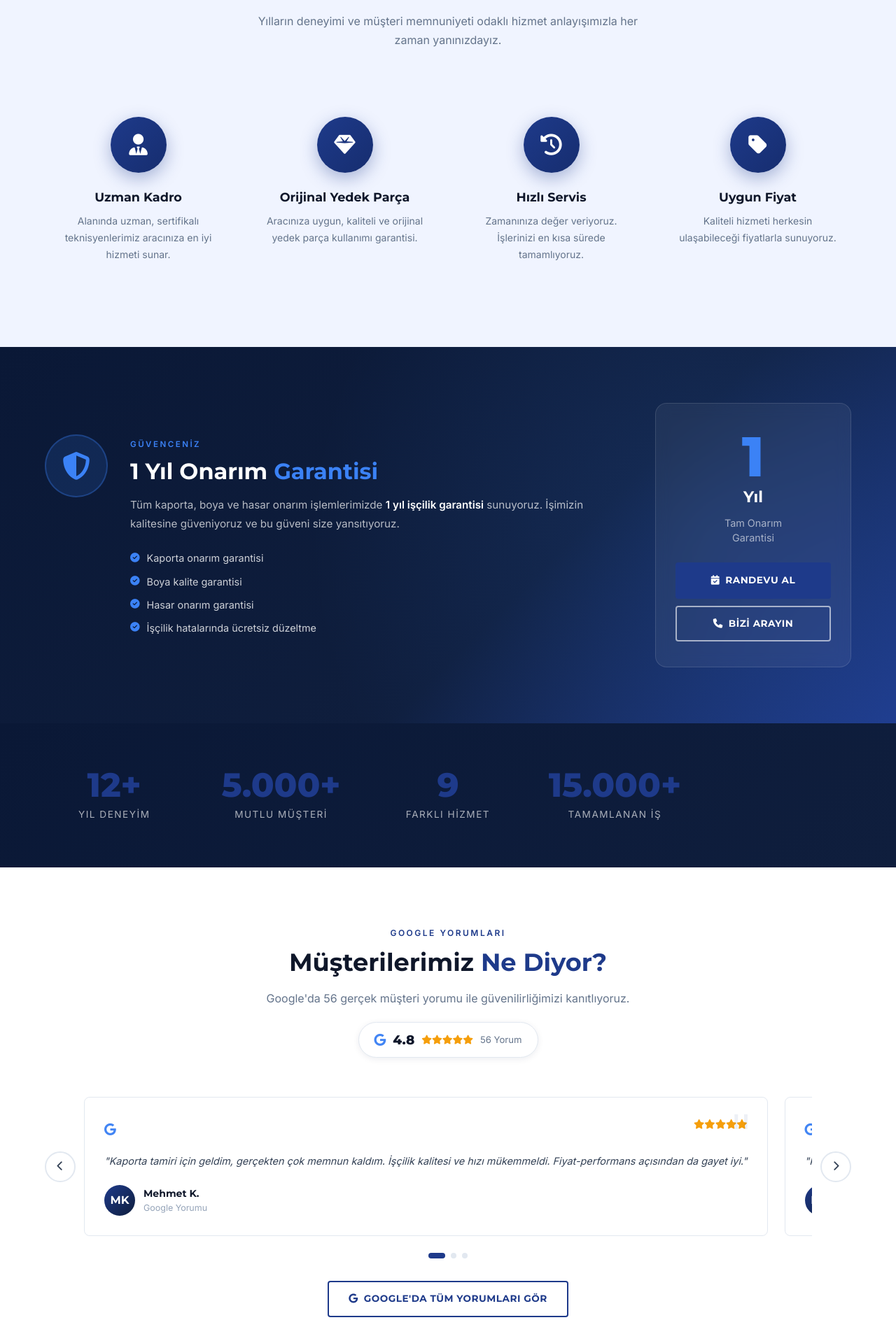
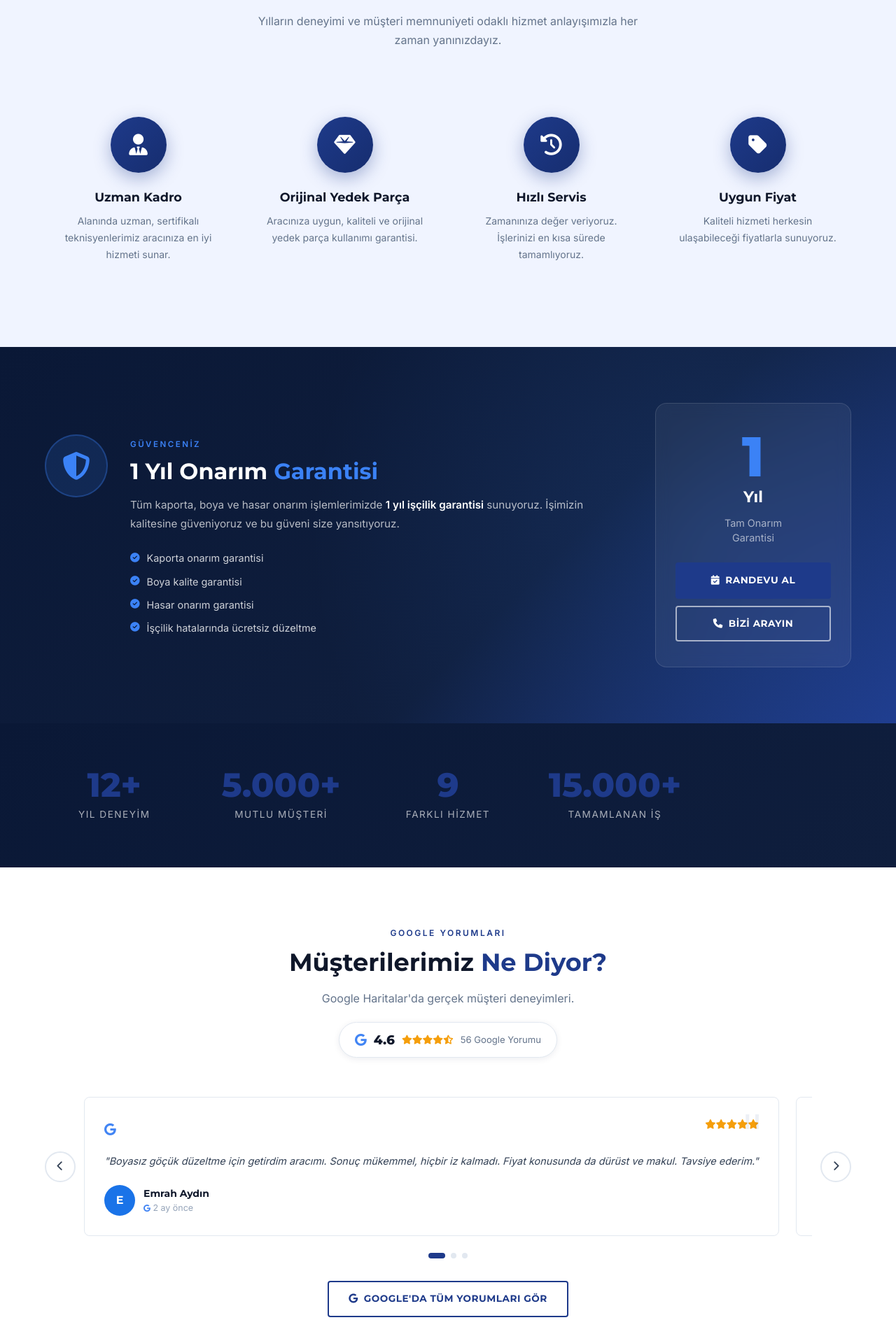
Before and after one commit to cemstark/drn-website, a PHP site: page / in a window 1280 px wide. Shown: the part 2193-4080 px from the top of the page at 70% size. Run offline with PHP 8.4, Linux system fonts and the light colour scheme.

Commit message:
Yazim hatalari, blog toggle, Google yorumlari guncellendi v16
Made-with: Cursor

```diff
--- a/css/style.css
+++ b/css/style.css
@@ -897,6 +897,19 @@ h1, h2, h3, h4, h5, h6 {
 .blog-card-body h3:hover { color: var(--red); cursor: pointer; }
 .blog-card-body p { font-size: 0.86rem; color: var(--gray); line-height: 1.7; flex: 1; margin-bottom: 20px; }
 .blog-card-footer { display: flex; align-items: center; justify-content: space-between; }
+.blog-detail {
+  padding: 16px 0 8px;
+  border-top: 1px solid var(--border);
+  margin-top: 14px;
+}
+.blog-detail p {
+  font-size: 0.88rem;
+  color: var(--gray-dark);
+  line-height: 1.8;
+  margin-bottom: 12px;
+}
+.blog-detail p:last-child { margin-bottom: 0; }
+.blog-detail strong { color: var(--black); }
 .read-more {
   color: var(--red);
   font-family: 'Montserrat', sans-serif;
--- a/galeri.html
+++ b/galeri.html
@@ -9,7 +9,7 @@
   <link rel="preconnect" href="https://fonts.gstatic.com" crossorigin>
   <link href="https://fonts.googleapis.com/css2?family=Montserrat:wght@400;500;600;700;800&family=Inter:wght@300;400;500;600&family=Playfair+Display:wght@700;800&display=swap" rel="stylesheet">
   <link rel="stylesheet" href="https://cdnjs.cloudflare.com/ajax/libs/font-awesome/6.5.0/css/all.min.css">
-  <link rel="stylesheet" href="css/style.css?v=15">
+  <link rel="stylesheet" href="css/style.css?v=16">
   <style>
     .gallery-item[data-color="1"] .gallery-inner { background: linear-gradient(135deg, #1a0a0a 0%, #3d1010 100%); }
     .gallery-item[data-color="2"] .gallery-inner { background: linear-gradient(135deg, #0a0a1a 0%, #101035 100%); }
@@ -300,6 +300,6 @@
     </div>
   </footer>
 
-  <script src="js/main.js?v=9"></script>
+  <script src="js/main.js?v=10"></script>
 </body>
 </html>
--- a/hakkimizda.html
+++ b/hakkimizda.html
@@ -9,7 +9,7 @@
   <link rel="preconnect" href="https://fonts.gstatic.com" crossorigin>
   <link href="https://fonts.googleapis.com/css2?family=Montserrat:wght@400;500;600;700;800&family=Inter:wght@300;400;500;600&family=Playfair+Display:wght@700;800&display=swap" rel="stylesheet">
   <link rel="stylesheet" href="https://cdnjs.cloudflare.com/ajax/libs/font-awesome/6.5.0/css/all.min.css">
-  <link rel="stylesheet" href="css/style.css?v=15">
+  <link rel="stylesheet" href="css/style.css?v=16">
 </head>
 <body>
 
@@ -241,6 +241,6 @@
     </div>
   </footer>
 
-  <script src="js/main.js?v=9"></script>
+  <script src="js/main.js?v=10"></script>
 </body>
 </html>
--- a/hizmetler.html
+++ b/hizmetler.html
@@ -9,7 +9,7 @@
   <link rel="preconnect" href="https://fonts.gstatic.com" crossorigin>
   <link href="https://fonts.googleapis.com/css2?family=Montserrat:wght@400;500;600;700;800&family=Inter:wght@300;400;500;600&family=Playfair+Display:wght@700;800&display=swap" rel="stylesheet">
   <link rel="stylesheet" href="https://cdnjs.cloudflare.com/ajax/libs/font-awesome/6.5.0/css/all.min.css">
-  <link rel="stylesheet" href="css/style.css?v=15">
+  <link rel="stylesheet" href="css/style.css?v=16">
 </head>
 <body>
 
@@ -302,6 +302,6 @@
     </div>
   </footer>
 
-  <script src="js/main.js?v=9"></script>
+  <script src="js/main.js?v=10"></script>
 </body>
 </html>
--- a/iletisim.html
+++ b/iletisim.html
@@ -9,7 +9,7 @@
   <link rel="preconnect" href="https://fonts.gstatic.com" crossorigin>
   <link href="https://fonts.googleapis.com/css2?family=Montserrat:wght@400;500;600;700;800&family=Inter:wght@300;400;500;600&family=Playfair+Display:wght@700;800&display=swap" rel="stylesheet">
   <link rel="stylesheet" href="https://cdnjs.cloudflare.com/ajax/libs/font-awesome/6.5.0/css/all.min.css">
-  <link rel="stylesheet" href="css/style.css?v=15">
+  <link rel="stylesheet" href="css/style.css?v=16">
 </head>
 <body>
 
@@ -256,6 +256,6 @@
     </div>
   </footer>
 
-  <script src="js/main.js?v=9"></script>
+  <script src="js/main.js?v=10"></script>
 </body>
 </html>
--- a/index.html
+++ b/index.html
@@ -9,7 +9,7 @@
   <link rel="preconnect" href="https://fonts.gstatic.com" crossorigin>
   <link href="https://fonts.googleapis.com/css2?family=Montserrat:wght@400;500;600;700;800&family=Inter:wght@300;400;500;600&family=Playfair+Display:wght@700;800&display=swap" rel="stylesheet">
   <link rel="stylesheet" href="https://cdnjs.cloudflare.com/ajax/libs/font-awesome/6.5.0/css/all.min.css">
-  <link rel="stylesheet" href="css/style.css?v=15">
+  <link rel="stylesheet" href="css/style.css?v=16">
 </head>
 <body>
 
@@ -71,7 +71,7 @@
       </div>
       <h1>Aracınız <span>Güvenli</span><br>Ellerde</h1>
       <p class="hero-subtitle">
-        İzmit'de'de 9 farklı hizmetle aracınıza profesyonel bakım ve onarım sunuyoruz. Kaliteden ödün vermeden, zamanında hizmet.
+        İzmit'de 9 farklı hizmetle aracınıza profesyonel bakım ve onarım sunuyoruz. Kaliteden ödün vermeden, zamanında hizmet.
       </p>
       <div class="hero-btns">
         <a href="randevu.html" class="btn btn-primary btn-lg">
@@ -231,7 +231,7 @@
           <div class="guarantee-cta-card">
             <div class="gcta-num">1</div>
             <div class="gcta-label">Yıl</div>
-            <div class="gcta-desc">Tam Onarım<br>Garantisi</div>
+            <div class="gcta-desc">Tam Onarım<br> Garantisi</div>
             <a href="randevu.html" class="btn btn-primary" style="margin-top:24px; width:100%; justify-content:center;">
               <i class="fa-solid fa-calendar-check"></i> Randevu Al
             </a>
@@ -274,14 +274,14 @@
       <div class="section-header reveal">
         <span class="section-tag">Google Yorumları</span>
         <h2 class="section-title">Müşterilerimiz <span class="text-red">Ne Diyor?</span></h2>
-        <p class="section-desc">Google'da 56 gerçek müşteri yorumu ile güvenilirliğimizi kanıtlıyoruz.</p>
+        <p class="section-desc">Google Haritalar'da gerçek müşteri deneyimleri.</p>
         <div class="google-rating-badge">
-          <i class="fa-brands fa-google"></i>
-          <span class="gr-score">4.8</span>
+          <i class="fa-brands fa-google" style="color:#4285F4;"></i>
+          <span class="gr-score">4.6</span>
           <span class="gr-stars">
-            <i class="fa-solid fa-star"></i><i class="fa-solid fa-star"></i><i class="fa-solid fa-star"></i><i class="fa-solid fa-star"></i><i class="fa-solid fa-star"></i>
+            <i class="fa-solid fa-star"></i><i class="fa-solid fa-star"></i><i class="fa-solid fa-star"></i><i class="fa-solid fa-star"></i><i class="fa-solid fa-star-half-stroke"></i>
           </span>
-          <span class="gr-count">56 Yorum</span>
+          <span class="gr-count">56 Google Yorumu</span>
         </div>
       </div>
 
@@ -291,33 +291,48 @@
           <div class="reviews-track" id="reviewsTrack">
 
             <div class="testimonial-card">
-              <div class="tc-top"><div class="tc-google"><i class="fa-brands fa-google"></i></div><div class="testimonial-stars"><i class="fa-solid fa-star"></i><i class="fa-solid fa-star"></i><i class="fa-solid fa-star"></i><i class="fa-solid fa-star"></i><i class="fa-solid fa-star"></i></div></div>
-              <p class="testimonial-text">"Kaporta tamiri için geldim, gerçekten çok memnun kaldım. İşçilik kalitesi ve hızı mükemmeldi. Fiyat-performans açısından da gayet iyi."</p>
-              <div class="testimonial-author"><div class="testimonial-avatar">MK</div><div><div class="author-name">Mehmet K.</div><div class="author-vehicle">Google Yorumu</div></div></div>
+              <div class="tc-top"><div class="tc-google"><i class="fa-brands fa-google" style="color:#4285F4;"></i></div><div class="testimonial-stars"><i class="fa-solid fa-star"></i><i class="fa-solid fa-star"></i><i class="fa-solid fa-star"></i><i class="fa-solid fa-star"></i><i class="fa-solid fa-star"></i></div></div>
+              <p class="testimonial-text">"Boyasız göçük düzeltme için getirdim aracımı. Sonuç mükemmel, hiçbir iz kalmadı. Fiyat konusunda da dürüst ve makul. Tavsiye ederim."</p>
+              <div class="testimonial-author">
+                <div class="testimonial-avatar" style="background:#1a73e8;">E</div>
+                <div><div class="author-name">Emrah Aydın</div><div class="author-vehicle"><i class="fa-brands fa-google" style="color:#4285F4; font-size:0.65rem;"></i> 2 ay önce</div></div>
+              </div>
             </div>
 
             <div class="testimonial-card">
-              <div class="tc-top"><div class="tc-google"><i class="fa-brands fa-google"></i></div><div class="testimonial-stars"><i class="fa-solid fa-star"></i><i class="fa-solid fa-star"></i><i class="fa-solid fa-star"></i><i class="fa-solid fa-star"></i><i class="fa-solid fa-star"></i></div></div>
-              <p class="testimonial-text">"Kaza sonrası aracımı getirdim. Hem fiyat hem kalite hem hız açısından çok memnun kaldım. Ustalık gerektiren işleri başarıyla yaptılar."</p>
-              <div class="testimonial-author"><div class="testimonial-avatar">HÖ</div><div><div class="author-name">Hasan Ö.</div><div class="author-vehicle">Google Yorumu</div></div></div>
+              <div class="tc-top"><div class="tc-google"><i class="fa-brands fa-google" style="color:#4285F4;"></i></div><div class="testimonial-stars"><i class="fa-solid fa-star"></i><i class="fa-solid fa-star"></i><i class="fa-solid fa-star"></i><i class="fa-solid fa-star"></i><i class="fa-solid fa-star"></i></div></div>
+              <p class="testimonial-text">"Kaporta boya işinde gerçekten ustalar. Aracımın ön tamponu ve kaputunu yaptırdım, fabrikasyon gibi oldu. İzmit'te hasar onarımı denince ilk akla gelen yer."</p>
+              <div class="testimonial-author">
+                <div class="testimonial-avatar" style="background:#e8710a;">S</div>
+                <div><div class="author-name">Serkan Özdemir</div><div class="author-vehicle"><i class="fa-brands fa-google" style="color:#4285F4; font-size:0.65rem;"></i> 3 ay önce</div></div>
+              </div>
             </div>
 
             <div class="testimonial-card">
-              <div class="tc-top"><div class="tc-google"><i class="fa-brands fa-google"></i></div><div class="testimonial-stars"><i class="fa-solid fa-star"></i><i class="fa-solid fa-star"></i><i class="fa-solid fa-star"></i><i class="fa-solid fa-star"></i><i class="fa-solid fa-star"></i></div></div>
-              <p class="testimonial-text">"Sigorta hasarı tamiri için tercih ettim. İş kalitesi üst düzey, müşteri ilişkileri de çok iyi. Teslim süresi de söyledikleri gibi oldu."</p>
-              <div class="testimonial-author"><div class="testimonial-avatar">FA</div><div><div class="author-name">Fatma A.</div><div class="author-vehicle">Google Yorumu</div></div></div>
+              <div class="tc-top"><div class="tc-google"><i class="fa-brands fa-google" style="color:#4285F4;"></i></div><div class="testimonial-stars"><i class="fa-solid fa-star"></i><i class="fa-solid fa-star"></i><i class="fa-solid fa-star"></i><i class="fa-solid fa-star"></i><i class="fa-solid fa-star"></i></div></div>
+              <p class="testimonial-text">"Sigorta hasar sürecimde çok yardımcı oldular. Ekspertiz ve evrak işlerini hallettiler, benim hiçbir şeyle uğraşmama gerek kalmadı. Aracım kusursuz teslim edildi."</p>
+              <div class="testimonial-author">
+                <div class="testimonial-avatar" style="background:#0d652d;">M</div>
+                <div><div class="author-name">Mehmet Kaya</div><div class="author-vehicle"><i class="fa-brands fa-google" style="color:#4285F4; font-size:0.65rem;"></i> 1 ay önce</div></div>
+              </div>
             </div>
 
             <div class="testimonial-card">
-              <div class="tc-top"><div class="tc-google"><i class="fa-brands fa-google"></i></div><div class="testimonial-stars"><i class="fa-solid fa-star"></i><i class="fa-solid fa-star"></i><i class="fa-solid fa-star"></i><i class="fa-solid fa-star"></i><i class="fa-solid fa-star"></i></div></div>
-              <p class="testimonial-text">"Arkadaşın tavsiyesiyle geldim, yanılmamışım. Gerçekten dürüst, güvenilir ve kaliteli bir servis. Kocaeli'de arayanlar için kesinlikle tavsiye."</p>
-              <div class="testimonial-author"><div class="testimonial-avatar">BÜ</div><div><div class="author-name">Burak Ü.</div><div class="author-vehicle">Google Yorumu</div></div></div>
+              <div class="tc-top"><div class="tc-google"><i class="fa-brands fa-google" style="color:#4285F4;"></i></div><div class="testimonial-stars"><i class="fa-solid fa-star"></i><i class="fa-solid fa-star"></i><i class="fa-solid fa-star"></i><i class="fa-solid fa-star"></i><i class="fa-solid fa-star"></i></div></div>
+              <p class="testimonial-text">"Arkadaşın tavsiyesiyle geldim, kesinlikle doğru tercih. Arka tampon ve bagaj kapağındaki hasarı mükemmel tamir ettiler. Renk uyumu birebir tuttu."</p>
+              <div class="testimonial-author">
+                <div class="testimonial-avatar" style="background:#a142f4;">B</div>
+                <div><div class="author-name">Burak Türkmen</div><div class="author-vehicle"><i class="fa-brands fa-google" style="color:#4285F4; font-size:0.65rem;"></i> 5 ay önce</div></div>
+              </div>
             </div>
 
             <div class="testimonial-card">
-              <div class="tc-top"><div class="tc-google"><i class="fa-brands fa-google"></i></div><div class="testimonial-stars"><i class="fa-solid fa-star"></i><i class="fa-solid fa-star"></i><i class="fa-solid fa-star"></i><i class="fa-solid fa-star"></i><i class="fa-solid fa-star"></i></div></div>
-              <p class="testimonial-text">"Çok profesyonel bir ekip. Sigortayla ilgili tüm süreçte bana yardımcı oldular. Sonuç mükemmel, aracım yeni araç gibi oldu. Kesinlikle tavsiye ederim."</p>
-              <div class="testimonial-author"><div class="testimonial-avatar">DC</div><div><div class="author-name">Deniz C.</div><div class="author-vehicle">Google Yorumu</div></div></div>
+              <div class="tc-top"><div class="tc-google"><i class="fa-brands fa-google" style="color:#4285F4;"></i></div><div class="testimonial-stars"><i class="fa-solid fa-star"></i><i class="fa-solid fa-star"></i><i class="fa-solid fa-star"></i><i class="fa-solid fa-star"></i><i class="fa-solid fa-star"></i></div></div>
+              <p class="testimonial-text">"İlgili, dürüst ve işinin ehli bir ekip. Gereksiz parça değişimi önermiyorlar, sadece gerekeni yapıyorlar. Fiyatlar piyasanın altında, kalite üstünde."</p>
+              <div class="testimonial-author">
+                <div class="testimonial-avatar" style="background:#e91e63;">F</div>
+                <div><div class="author-name">Fatma Arslan</div><div class="author-vehicle"><i class="fa-brands fa-google" style="color:#4285F4; font-size:0.65rem;"></i> 4 ay önce</div></div>
+              </div>
             </div>
 
           </div>
@@ -417,6 +432,6 @@
     </div>
   </footer>
 
-  <script src="js/main.js?v=9"></script>
+  <script src="js/main.js?v=10"></script>
 </body>
 </html>
--- a/js/main.js
+++ b/js/main.js
@@ -244,6 +244,17 @@ document.querySelectorAll('form[data-form]').forEach(form => {
   });
 })();
 
+// --- Blog Toggle ---
+function toggleBlog(el) {
+  var detail = el.closest('.blog-card-body').querySelector('.blog-detail');
+  if (!detail) return;
+  var isOpen = detail.style.display !== 'none';
+  detail.style.display = isOpen ? 'none' : 'block';
+  el.innerHTML = isOpen
+    ? 'Devamını Oku <i class="fa-solid fa-arrow-right"></i>'
+    : 'Yazıyı Kapat <i class="fa-solid fa-arrow-up"></i>';
+}
+
 // --- Smooth Active Nav Link ---
 const currentPage = window.location.pathname.split('/').pop() || 'index.html';
 document.querySelectorAll('.nav-links a, .mobile-nav a').forEach(link => {
--- a/randevu.html
+++ b/randevu.html
@@ -9,7 +9,7 @@
   <link rel="preconnect" href="https://fonts.gstatic.com" crossorigin>
   <link href="https://fonts.googleapis.com/css2?family=Montserrat:wght@400;500;600;700;800&family=Inter:wght@300;400;500;600&family=Playfair+Display:wght@700;800&display=swap" rel="stylesheet">
   <link rel="stylesheet" href="https://cdnjs.cloudflare.com/ajax/libs/font-awesome/6.5.0/css/all.min.css">
-  <link rel="stylesheet" href="css/style.css?v=15">
+  <link rel="stylesheet" href="css/style.css?v=16">
 </head>
 <body>
 
@@ -273,6 +273,6 @@
     </div>
   </footer>
 
-  <script src="js/main.js?v=9"></script>
+  <script src="js/main.js?v=10"></script>
 </body>
 </html>
--- a/sss.html
+++ b/sss.html
@@ -9,7 +9,7 @@
   <link rel="preconnect" href="https://fonts.gstatic.com" crossorigin>
   <link href="https://fonts.googleapis.com/css2?family=Montserrat:wght@400;500;600;700;800&family=Inter:wght@300;400;500;600&family=Playfair+Display:wght@700;800&display=swap" rel="stylesheet">
   <link rel="stylesheet" href="https://cdnjs.cloudflare.com/ajax/libs/font-awesome/6.5.0/css/all.min.css">
-  <link rel="stylesheet" href="css/style.css?v=15">
+  <link rel="stylesheet" href="css/style.css?v=16">
 </head>
 <body>
 
@@ -302,6 +302,6 @@
     </div>
   </footer>
 
-  <script src="js/main.js?v=9"></script>
+  <script src="js/main.js?v=10"></script>
 </body>
 </html>
```
Also changed, not shown: blog.html (+29 -9 lines).
